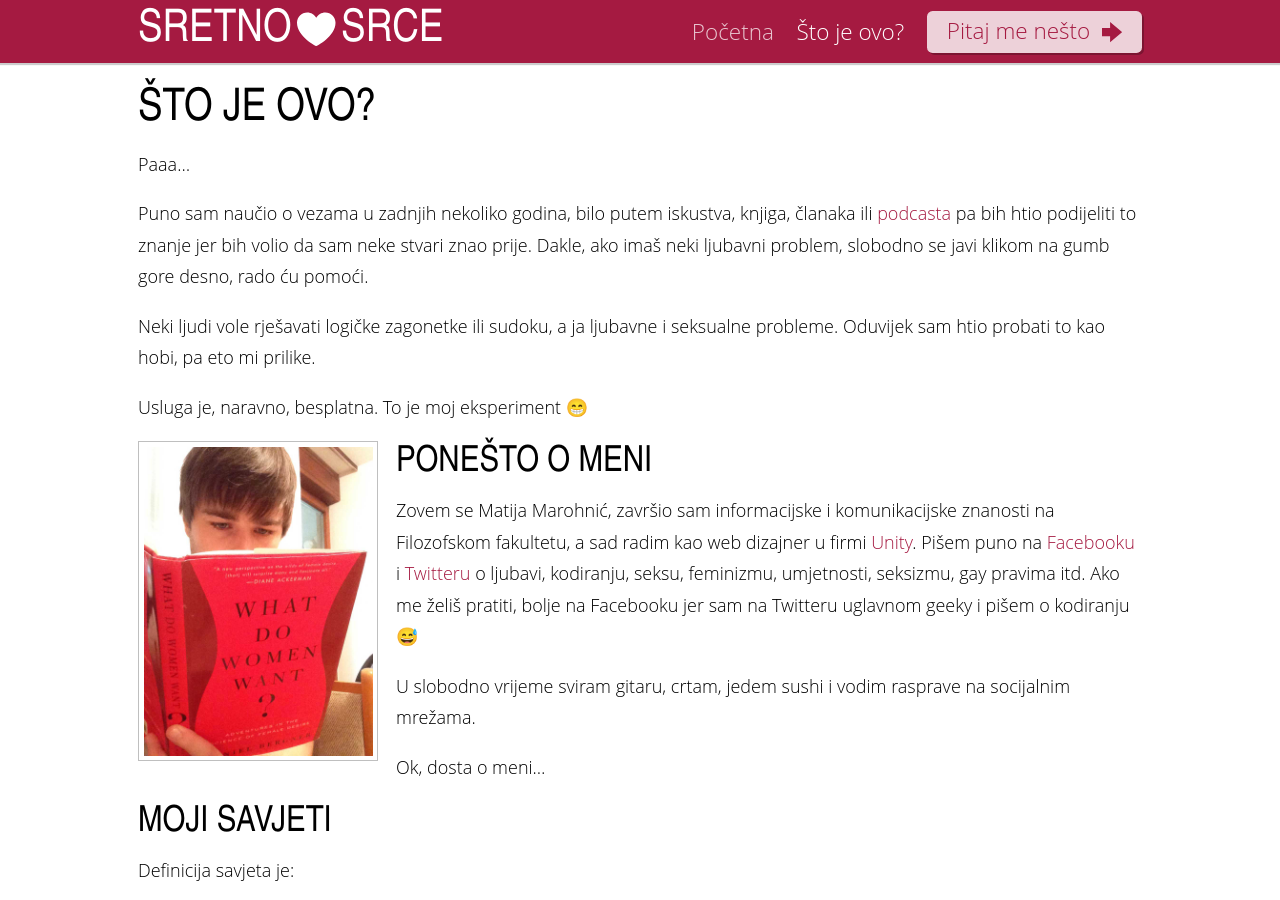
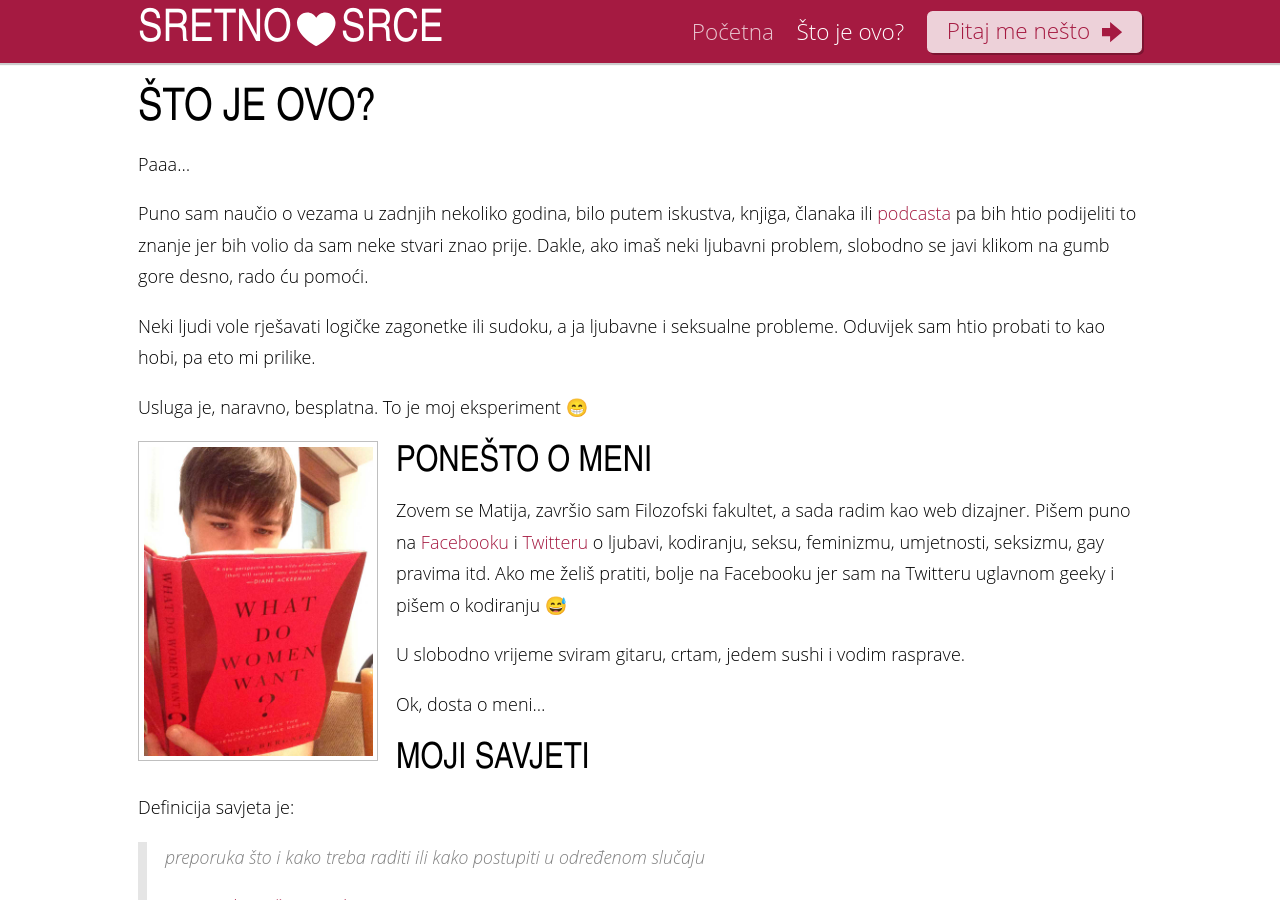
Before and after one commit to silvenon/sretnosrce, a Jekyll site: the page built from opis/index.md, in a window 1280 px wide and 900 px high. Built offline with Jekyll 4.4.1, drawn with Linux system fonts in a browser that asks for light colours; emoji names are drawn with the system emoji font; comment, search, counter and statistics services are not loaded.

Commit message:
Make my bio less descriptive

```diff
--- a/opis/index.md
+++ b/opis/index.md
@@ -22,9 +22,9 @@ Usluga je, naravno, besplatna. To je moj eksperiment :grin:
 
 ## Ponešto o meni
 
-Zovem se Matija Marohnić, završio sam informacijske i komunikacijske znanosti na Filozofskom fakultetu, a sad radim kao web dizajner u firmi [Unity]. Pišem puno na [Facebooku] i [Twitteru] o ljubavi, kodiranju, seksu, feminizmu, umjetnosti, seksizmu, gay pravima itd. Ako me želiš pratiti, bolje na Facebooku jer sam na Twitteru uglavnom geeky i pišem o kodiranju :sweat_smile:
+Zovem se Matija, završio sam Filozofski fakultet, a sada radim kao web dizajner. Pišem puno na [Facebooku] i [Twitteru] o ljubavi, kodiranju, seksu, feminizmu, umjetnosti, seksizmu, gay pravima itd. Ako me želiš pratiti, bolje na Facebooku jer sam na Twitteru uglavnom geeky i pišem o kodiranju :sweat_smile:
 
-U slobodno vrijeme sviram gitaru, crtam, jedem sushi i vodim rasprave na socijalnim mrežama.
+U slobodno vrijeme sviram gitaru, crtam, jedem sushi i vodim rasprave.
 
 Ok, dosta o meni...
 
```
